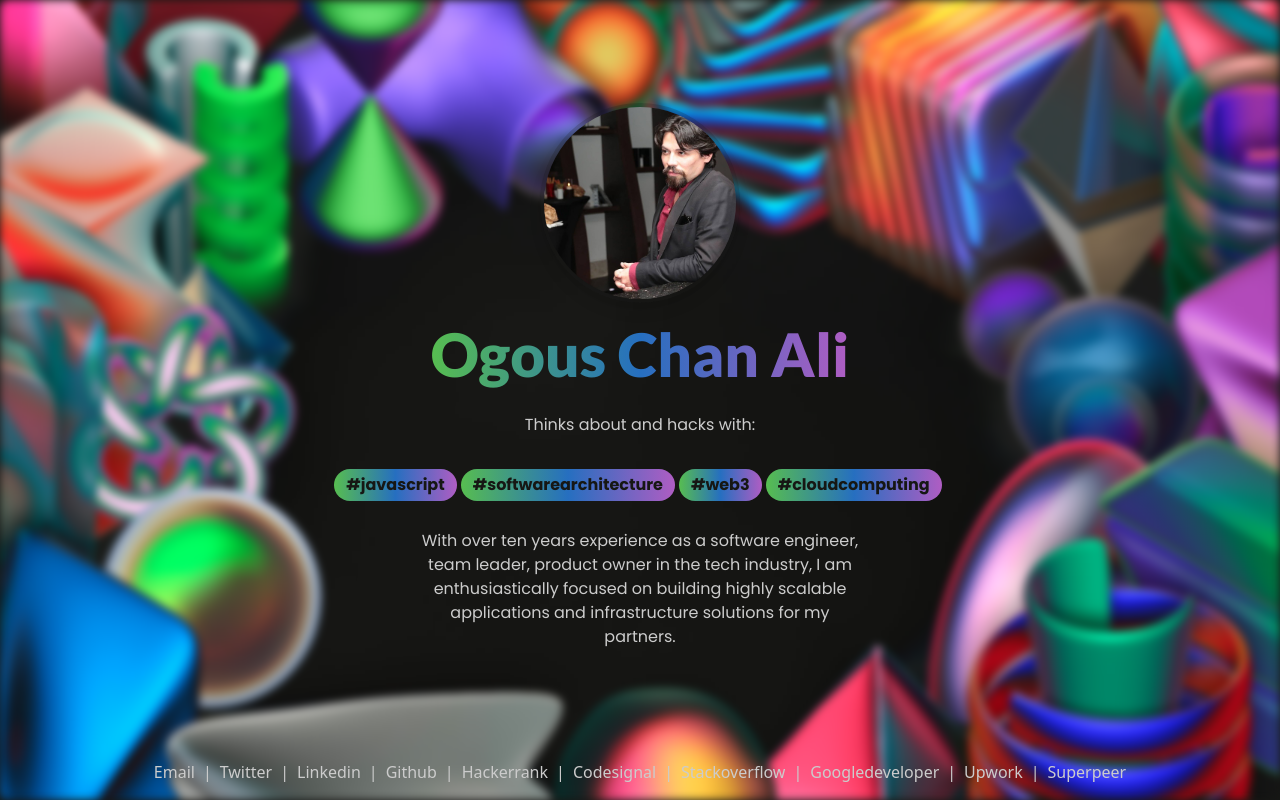
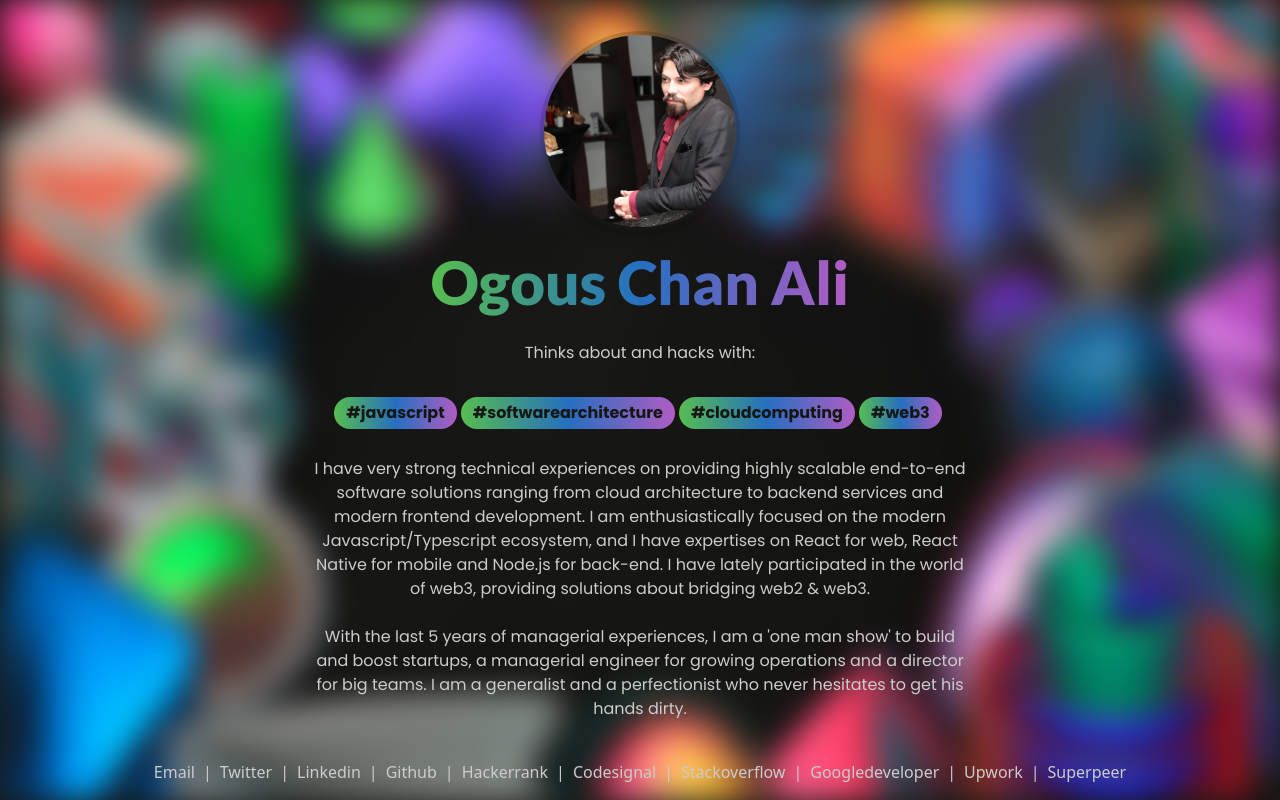
Before and after one commit to ogous/ogous-chan-ali, a Next.js app: page / in a window 1280 px wide. Built offline with nearby package versions, Linux system fonts and the light colour scheme.

Commit message:
chore: change text

```diff
--- a/app/page.tsx
+++ b/app/page.tsx
@@ -5,7 +5,7 @@ import OgousImage from 'public/images/ogous.jpeg'
 import clsx from 'clsx'
 
 export default function HomePage() {
-  const tags = ['javascript', 'softwarearchitecture', 'web3', 'cloudcomputing']
+  const tags = ['javascript', 'softwarearchitecture', 'cloudcomputing', 'web3']
   const socials = [
     {
       link: 'mailto:hi@ogous.dev',
@@ -53,7 +53,7 @@ export default function HomePage() {
       <Image
         src={HeroImage}
         alt="web3 world"
-        className="absolute inset-0 z-[-1] h-full w-full rounded-lg object-cover blur-sm"
+        className="absolute inset-0 z-[-1] h-full w-full rounded-lg object-cover blur-lg"
         loading="lazy"
       />
       <div className="flex max-w-screen-xl flex-1 flex-col items-center justify-center p-4">
@@ -83,11 +83,21 @@ export default function HomePage() {
             ))}
           </p>
 
-          <p className="inline-block max-w-md text-center">
-            With over ten years experience as a software engineer, team leader,
-            product owner in the tech industry, I am enthusiastically focused on
-            building highly scalable applications and infrastructure solutions
-            for my partners.
+          <p className="inline-block max-w-[660px] text-center">
+            I have very strong technical experiences on providing highly
+            scalable end-to-end software solutions ranging from cloud
+            architecture to backend services and modern frontend development. I
+            am enthusiastically focused on the modern Javascript/Typescript
+            ecosystem, and I have expertises on React for web, React Native for
+            mobile and Node.js for back-end. I have lately participated in the
+            world of web3, providing solutions about bridging web2 & web3.
+            <br />
+            <br />
+            With the last 5 years of managerial experiences, I am a &apos;one
+            man show&apos; to build and boost startups, a managerial engineer
+            for growing operations and a director for big teams. I am a
+            generalist and a perfectionist who never hesitates to get his hands
+            dirty.
           </p>
         </div>
         <br></br>
```
